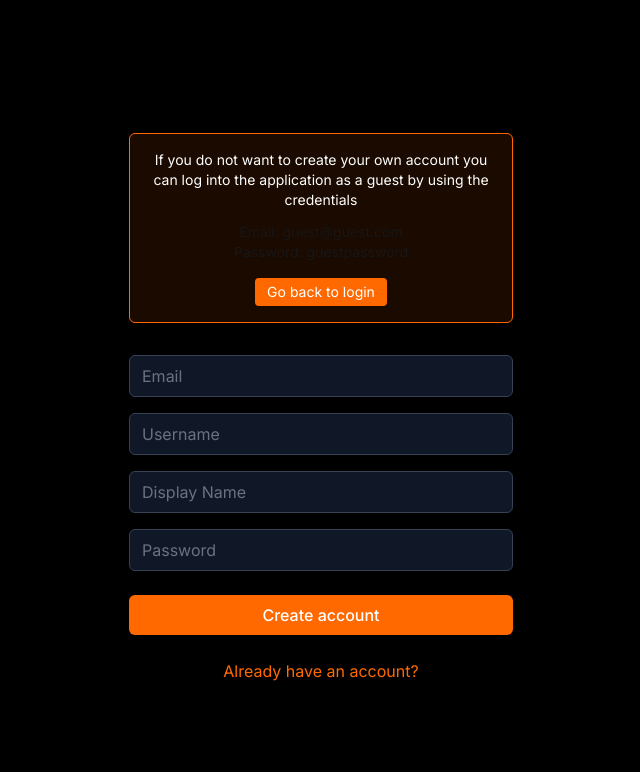
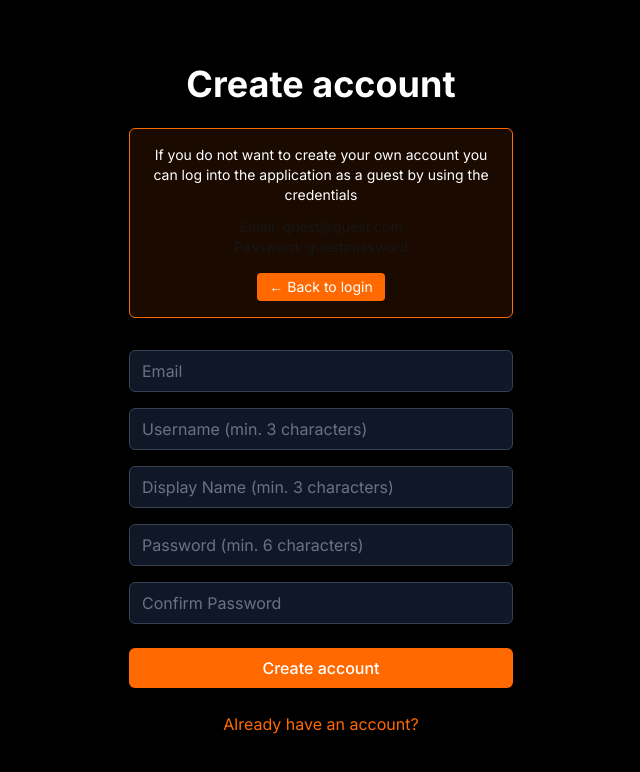
Before and after one commit to espeniv/eks, a Next.js app: page /register in a window 1280 px wide. Shown: the top 772 px of the page, without its empty margins (319-959 px from the left). Built offline with nearby package versions, Linux system fonts and the light colour scheme; no server answers; the database is empty.

Commit message:
Improved validation of user registration

```diff
--- a/src/app/(auth)/register/page.tsx
+++ b/src/app/(auth)/register/page.tsx
@@ -9,6 +9,7 @@ export default function RegisterPage() {
   const [formData, setFormData] = useState({
     email: "",
     password: "",
+    confirmPassword: "",
     username: "",
     displayName: "",
   });
@@ -24,10 +25,35 @@ export default function RegisterPage() {
     });
   };
 
+  const validateForm = () => {
+    if (formData.username.length < 3) {
+      setError("Username must be at least 3 characters long");
+      return false;
+    }
+    if (formData.displayName.length < 3) {
+      setError("Display name must be at least 3 characters long");
+      return false;
+    }
+    if (formData.password !== formData.confirmPassword) {
+      setError("Passwords do not match");
+      return false;
+    }
+    if (formData.password.length < 6) {
+      setError("Password must be at least 6 characters long");
+      return false;
+    }
+    return true;
+  };
+
   const handleSubmit = async (e: React.FormEvent) => {
     e.preventDefault();
     setLoading(true);
     setError("");
+
+    if (!validateForm()) {
+      setLoading(false);
+      return;
+    }
 
     const { error } = await signUp(formData.email, formData.password, {
       username: formData.username,
@@ -43,11 +69,14 @@ export default function RegisterPage() {
     setLoading(false);
   };
 
-  //Todo: Validation for all fields not just email format
   return (
     <div className="min-h-screen flex items-center justify-center bg-black">
       <div className="max-w-md w-full space-y-8 p-8">
         <div className="text-center">
+          <h2 className="text-4xl font-bold font-unbounded text-white mb-6">
+            Create account
+          </h2>
+
           <div className="mt-4 p-4 bg-orange-500/10 border border-orange-500 rounded-md">
             <p className="text-sm text-white mb-3">
               If you do not want to create your own account you can log into the
@@ -57,12 +86,12 @@ export default function RegisterPage() {
             <div className="text-sm mb-4">Password: guestpassword</div>
 
             <div className="flex justify-center">
-              <button
-                onClick={() => router.back()}
+              <Link
+                href="/login"
                 className="px-3 py-1 bg-orange-500 hover:bg-orange-400 text-white text-sm rounded transition-colors"
               >
-                Go back to login
-              </button>
+                ← Back to login
+              </Link>
             </div>
           </div>
         </div>
@@ -89,29 +118,43 @@ export default function RegisterPage() {
               type="text"
               name="username"
               required
+              minLength={3}
               value={formData.username}
               onChange={handleChange}
               className="w-full px-3 py-2 bg-gray-900 border border-gray-700 rounded-md text-white placeholder-gray-500 focus:outline-none focus:ring-2 focus:ring-orange-500"
-              placeholder="Username"
+              placeholder="Username (min. 3 characters)"
             />
+
             <input
               type="text"
               name="displayName"
               required
+              minLength={3}
               value={formData.displayName}
               onChange={handleChange}
               className="w-full px-3 py-2 bg-gray-900 border border-gray-700 rounded-md text-white placeholder-gray-500 focus:outline-none focus:ring-2 focus:ring-orange-500"
-              placeholder="Display Name"
+              placeholder="Display Name (min. 3 characters)"
             />
 
             <input
               type="password"
               name="password"
               required
+              minLength={6}
               value={formData.password}
               onChange={handleChange}
               className="w-full px-3 py-2 bg-gray-900 border border-gray-700 rounded-md text-white placeholder-gray-500 focus:outline-none focus:ring-2 focus:ring-orange-500"
-              placeholder="Password"
+              placeholder="Password (min. 6 characters)"
+            />
+
+            <input
+              type="password"
+              name="confirmPassword"
+              required
+              value={formData.confirmPassword}
+              onChange={handleChange}
+              className="w-full px-3 py-2 bg-gray-900 border border-gray-700 rounded-md text-white placeholder-gray-500 focus:outline-none focus:ring-2 focus:ring-orange-500"
+              placeholder="Confirm Password"
             />
           </div>
 
```
